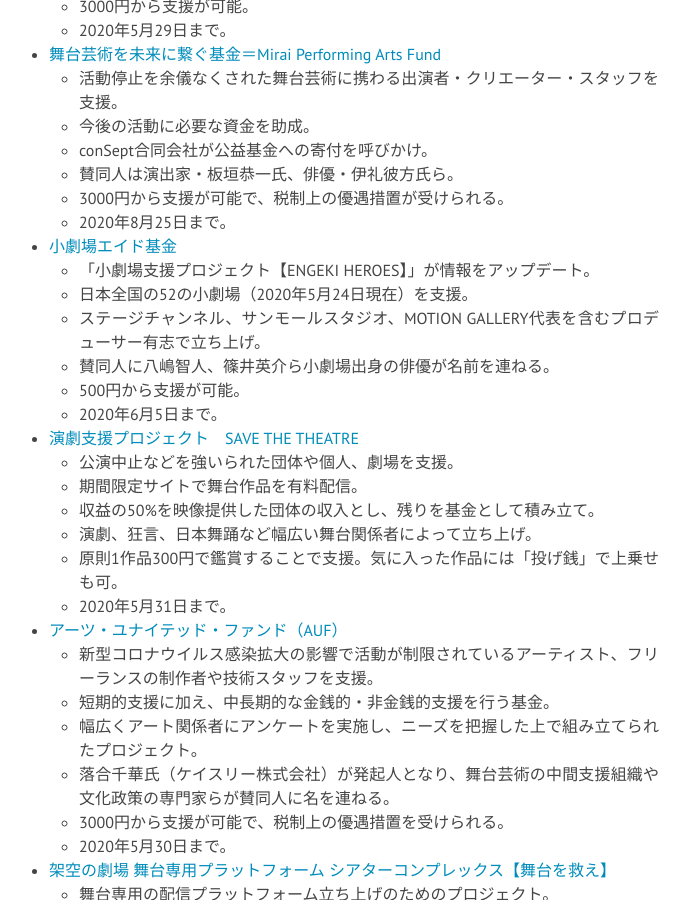
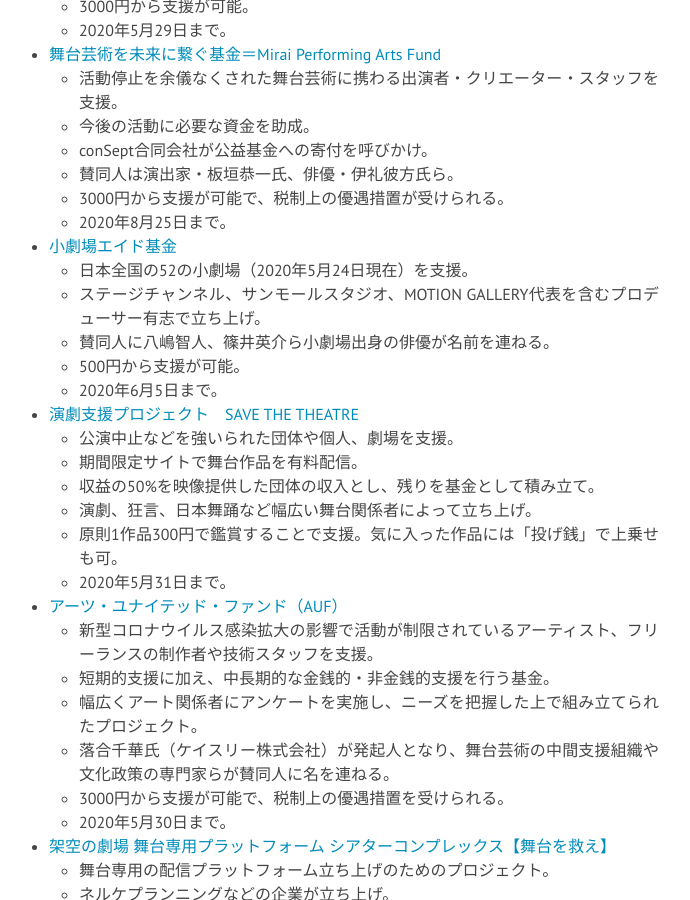
Before and after one commit to a-okuda/resources-for-artists, a Jekyll site: the page built from b_supporterts.md, in a window 1280 px wide and 900 px high, scrolled down 1635 px. Shown: the whole window, without its empty margins (301-991 px from the left). Built offline with Jekyll 4.4.1, drawn with Linux system fonts in a browser that asks for light colours; nearby versions of some CDN libraries.

Commit message:
Update b_supporterts.md

```diff
--- a/b_supporterts.md
+++ b/b_supporterts.md
@@ -48,7 +48,6 @@
 	* 3000円から支援が可能で、税制上の優遇措置が受けられる。
 	* 2020年8月25日まで。
 * [小劇場エイド基金](https://motion-gallery.net/projects/shogekijo-aid?fbclid=IwAR2v4YVK3WYIhOrAySLHIPydeoQZ-JstRJZ04tBhmRFDHqLoT2EdxDHXawQ)
-	* 「小劇場支援プロジェクト【ENGEKI HEROES】」が情報をアップデート。
 	* 日本全国の52の小劇場（2020年5月24日現在）を支援。
 	* ステージチャンネル、サンモールスタジオ、MOTION GALLERY代表を含むプロデューサー有志で立ち上げ。
 	* 賛同人に八嶋智人、篠井英介ら小劇場出身の俳優が名前を連ねる。
```
